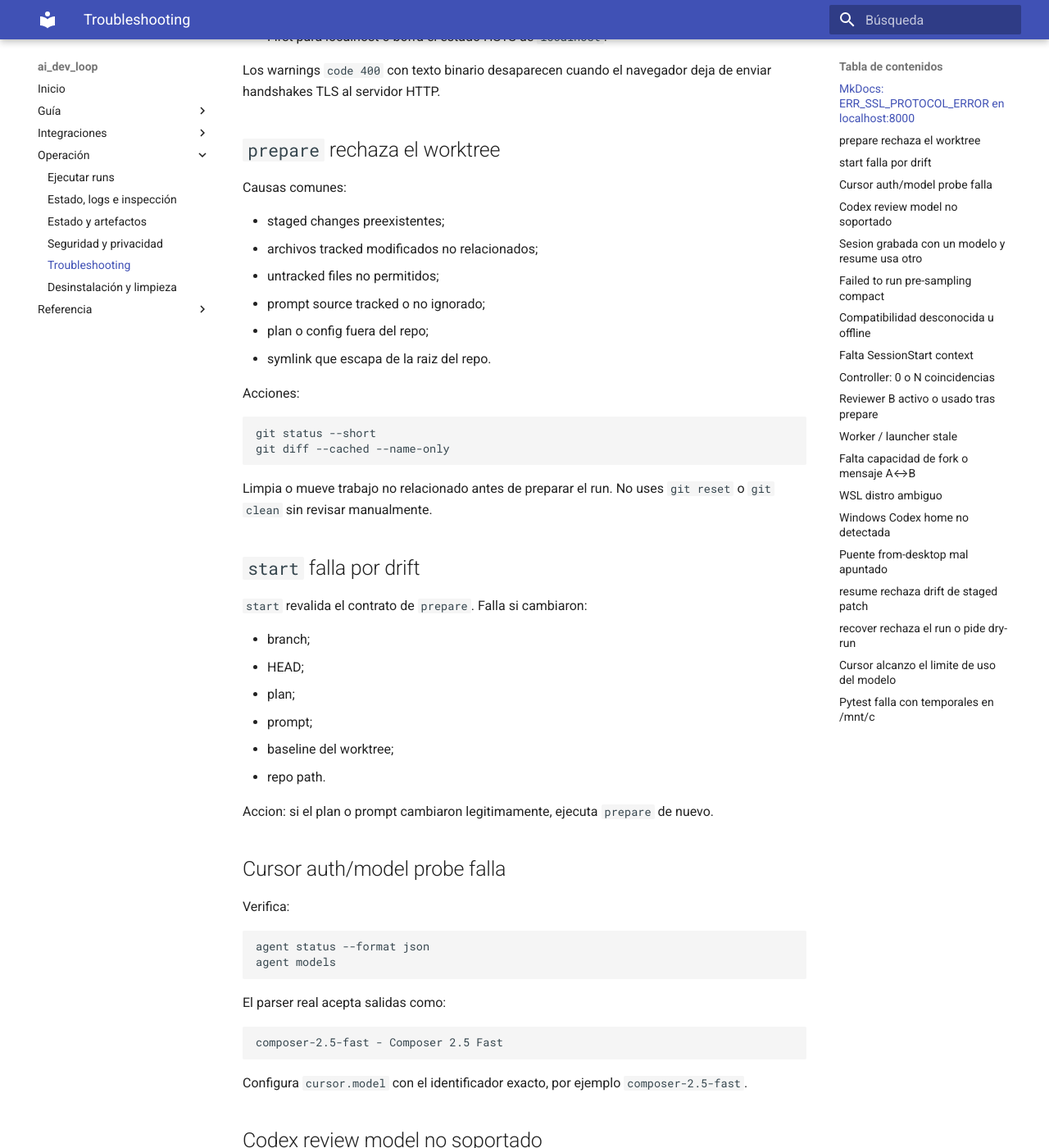
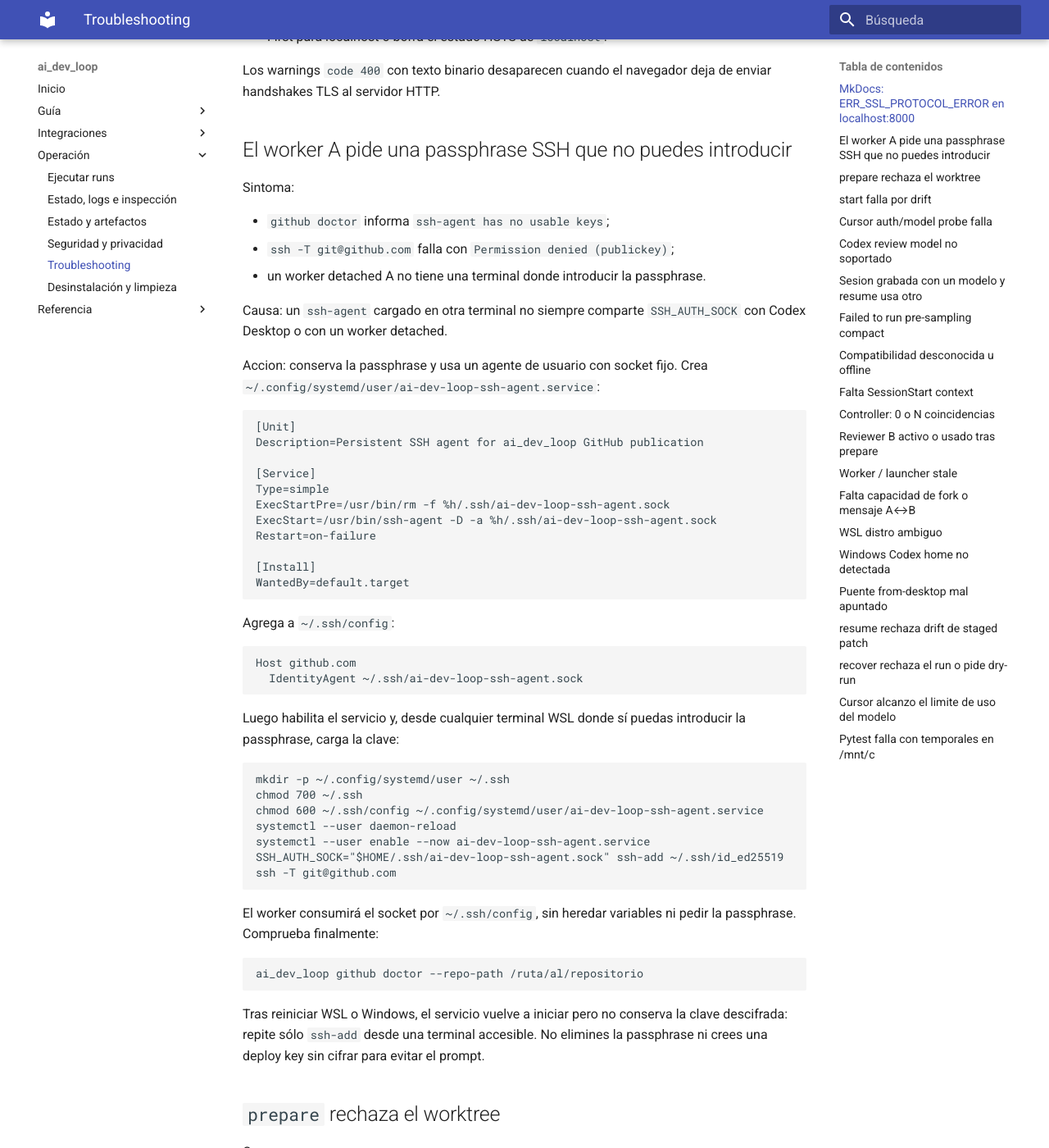
Before and after one commit to rojobad/ai_dev_loop, an MkDocs documentation site: the page built from docs/operacion/troubleshooting.md, in a window 1280 px wide and 1400 px high, scrolled down 618 px. Shown: the whole window at 82% size. Built offline with MkDocs 1.6.1 and Material for MkDocs 9.7.7, drawn with Linux system fonts in a browser that asks for light colours.

Commit message:
docs: document persistent SSH agent workaround

````diff
--- a/docs/operacion/troubleshooting.md
+++ b/docs/operacion/troubleshooting.md
@@ -19,6 +19,65 @@ Accion:
 3. Si el navegador sigue forzando HTTPS, desactiva "Always use secure connections" / HTTPS-First para localhost o borra el estado HSTS de `localhost`.
 
 Los warnings `code 400` con texto binario desaparecen cuando el navegador deja de enviar handshakes TLS al servidor HTTP.
+
+## El worker A pide una passphrase SSH que no puedes introducir
+
+Sintoma:
+
+- `github doctor` informa `ssh-agent has no usable keys`;
+- `ssh -T git@github.com` falla con `Permission denied (publickey)`;
+- un worker detached A no tiene una terminal donde introducir la passphrase.
+
+Causa: un `ssh-agent` cargado en otra terminal no siempre comparte
+`SSH_AUTH_SOCK` con Codex Desktop o con un worker detached.
+
+Accion: conserva la passphrase y usa un agente de usuario con socket fijo. Crea
+`~/.config/systemd/user/ai-dev-loop-ssh-agent.service`:
+
+```ini
+[Unit]
+Description=Persistent SSH agent for ai_dev_loop GitHub publication
+
+[Service]
+Type=simple
+ExecStartPre=/usr/bin/rm -f %h/.ssh/ai-dev-loop-ssh-agent.sock
+ExecStart=/usr/bin/ssh-agent -D -a %h/.ssh/ai-dev-loop-ssh-agent.sock
+Restart=on-failure
+
+[Install]
+WantedBy=default.target
+```
+
+Agrega a `~/.ssh/config`:
+
+```text
+Host github.com
+  IdentityAgent ~/.ssh/ai-dev-loop-ssh-agent.sock
+```
+
+Luego habilita el servicio y, desde cualquier terminal WSL donde sí puedas
+introducir la passphrase, carga la clave:
+
+```bash
+mkdir -p ~/.config/systemd/user ~/.ssh
+chmod 700 ~/.ssh
+chmod 600 ~/.ssh/config ~/.config/systemd/user/ai-dev-loop-ssh-agent.service
+systemctl --user daemon-reload
+systemctl --user enable --now ai-dev-loop-ssh-agent.service
+SSH_AUTH_SOCK="$HOME/.ssh/ai-dev-loop-ssh-agent.sock" ssh-add ~/.ssh/id_ed25519
+ssh -T git@github.com
+```
+
+El worker consumirá el socket por `~/.ssh/config`, sin heredar variables ni pedir
+la passphrase. Comprueba finalmente:
+
+```bash
+ai_dev_loop github doctor --repo-path /ruta/al/repositorio
+```
+
+Tras reiniciar WSL o Windows, el servicio vuelve a iniciar pero no conserva la
+clave descifrada: repite sólo `ssh-add` desde una terminal accesible. No elimines
+la passphrase ni crees una deploy key sin cifrar para evitar el prompt.
 
 ## `prepare` rechaza el worktree
 
````
Also changed, not shown: README.md (+62 -3 lines), plan-target-repository-ai-dev-loop-integration.md (+3 -2 lines).
